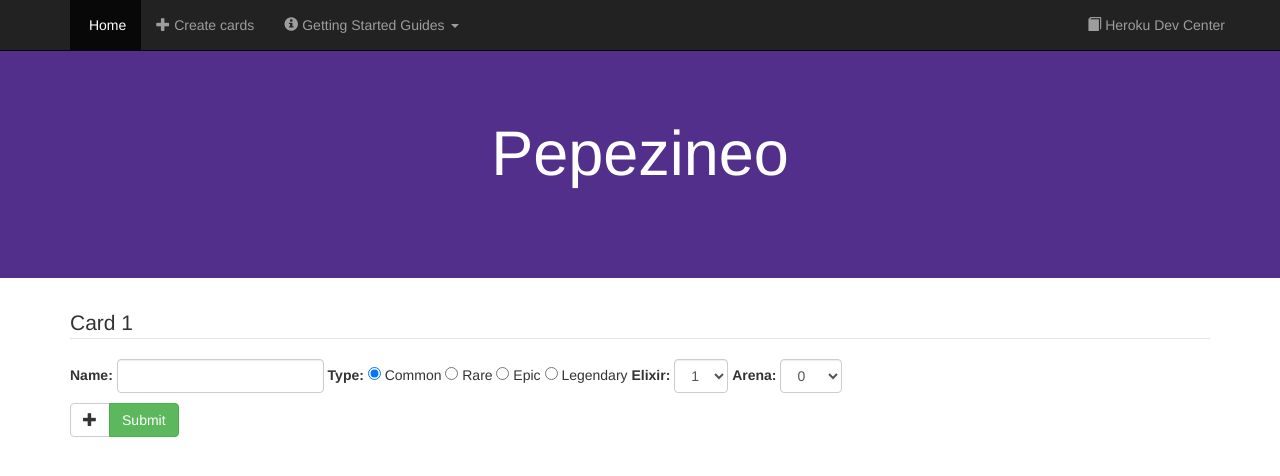
After one commit to bimaoe/pepezineo, a Django app: page /create-cards in a window 1280 px wide. The commit adds this page. Shown: the top 476 px of the page. Run offline with Django 3.2, Linux system fonts and the light colour scheme; some libraries are stand-ins or nearby versions.

Commit message:
Added card creation featur.e

```diff
--- a/gettingstarted/urls.py
+++ b/gettingstarted/urls.py
@@ -11,6 +11,10 @@ import hello.views
 
 urlpatterns = [
     url(r'^$', hello.views.index, name='index'),
+    url(r'^create-cards', hello.views.create_cards, name='create-cards'),
+    url(r'^insert-cards-into-db', hello.views.insert_cards_into_db,
+        name='insert-cards-into-db'),
+    url(r'^test', hello.views.test, name='test'),
     url(r'^db', hello.views.db, name='db'),
     url(r'^admin/', include(admin.site.urls)),
 ]
--- /dev/null
+++ b/hello/static/scripts/create_cards.js
@@ -0,0 +1,54 @@
+if (typeof pepezineo === 'undefined') {
+  pepezineo = {}
+}
+pepezineo.create_cards = {}
+pepezineo.create_cards.new_card_input_cnt = 1;
+pepezineo.create_cards.add_new_card_input = function() {
+  curr_index = pepezineo.create_cards.new_card_input_cnt;
+  pepezineo.create_cards.new_card_input_cnt++;
+  var new_card_input = "<fieldset class=\"go-away\">" +
+    "<legend> Card " + pepezineo.create_cards.new_card_input_cnt + " </legend> " +
+    "<div class=\"form-group\">" +
+      "<label for=\"name\"> Name: </label> " +
+      "<input type=\"text\" name=\"name" + curr_index + "\" class=\"form-control\">" +
+    "</div> " +
+    "<div class=\"form-group\">" +
+      "<label for=\"type\"> Type: </label> " +
+      "<input type=\"radio\" name=\"type" + curr_index + "\" value=\"common\" checked> Common " +
+      "<input type=\"radio\" name=\"type" + curr_index + "\" value=\"rare\"> Rare " +
+      "<input type=\"radio\" name=\"type" + curr_index + "\" value=\"epic\"> Epic " +
+      "<input type=\"radio\" name=\"type" + curr_index + "\" value=\"legendary\"> Legendary" +
+    "</div> " +
+    "<div class=\"form-group\">" +
+      "<label for=\"elixir\"> Elixir: </label> " +
+      "<select name=\"elixir" + curr_index + "\" class=\"form-control\">" +
+        "<option value=\"1\">1</option>" +
+        "<option value=\"2\">2</option>" +
+        "<option value=\"3\">3</option>" +
+        "<option value=\"4\">4</option>" +
+        "<option value=\"5\">5</option>" +
+        "<option value=\"6\">6</option>" +
+        "<option value=\"7\">7</option>" +
+        "<option value=\"8\">8</option>" +
+        "<option value=\"9\">9</option>" +
+      "</select>" +
+    "</div> " +
+    "<div class=\"form-group\">" +
+      "<label for=\"arena\"> Arena: </label> " +
+      "<select name=\"arena" + curr_index + "\" class=\"form-control\">" +
+        "<option value=\"0\">0</option>" +
+        "<option value=\"1\">1</option>" +
+        "<option value=\"2\">2</option>" +
+        "<option value=\"3\">3</option>" +
+        "<option value=\"4\">4</option>" +
+        "<option value=\"5\">5</option>" +
+        "<option value=\"6\">6</option>" +
+        "<option value=\"7\">7</option>" +
+        "<option value=\"8\">8</option>" +
+        "<option value=\"9\">9</option>" +
+        "<option value=\"10\">10</option>" +
+      "</select>" +
+    "</div> " +
+  "</fieldset>";
+  $("#new_card_inputs").append(new_card_input);
+}
--- a/hello/templates/base.html
+++ b/hello/templates/base.html
@@ -1,10 +1,11 @@
 <!DOCTYPE html>
 <html>
 <head>
-<title>Python Getting Started on Heroku</title>
+<title>Pepezineo</title>
   <link rel="stylesheet" type="text/css" href="//maxcdn.bootstrapcdn.com/bootstrap/3.3.4/css/bootstrap.min.css" />
   <script src="https://ajax.googleapis.com/ajax/libs/jquery/2.1.3/jquery.min.js"></script>
   <script type="text/javascript" src="//maxcdn.bootstrapcdn.com/bootstrap/3.3.4/js/bootstrap.min.js"></script>
+  <script type="text/javascript" src="../static/scripts/create_cards.js"></script>
   <style type="text/css">
     .jumbotron {
         background: #532f8c;
@@ -40,7 +41,12 @@
         max-width: 100%
     }
 
-
+    .go-away {
+      margin-bottom: 10px;
+    }
+    .small-input {
+      width: 100px;
+    }
   </style>
 </head>
 <body>
@@ -48,10 +54,10 @@
   <div class="container">
     <ul class="nav navbar-nav">
       <li class="active">
-        <a href="/"><span class="glyphicon glyphicon-home"></span> Home</a>
+        <a href="/"><span class="glyphicon glyphicon-dog"></span> Home</a>
       </li>
       <li>
-        <a href="https://devcenter.heroku.com/articles/how-heroku-works"><span class="glyphicon glyphicon-user"></span> How Heroku Works</a>
+        <a href="/create-cards"><span class="glyphicon glyphicon-plus"></span> Create cards</a>
       </li>
       <li class="dropdown">
         <a href="#" class="dropdown-toggle" data-toggle="dropdown" role="button" aria-expanded="false"><span class="glyphicon glyphicon-info-sign"></span> Getting Started Guides <span class="caret"></span></a>
--- /dev/null
+++ b/hello/templates/create-cards.html
@@ -0,0 +1,65 @@
+{% extends "base.html" %}
+{% load staticfiles %}
+
+{% block content %}
+
+<div class="jumbotron text-center">
+  <div class="container">
+    <h1>Pepezineo</h1>
+  </div>
+</div>
+<div class="container">
+  <form class="form-inline" action="/insert-cards-into-db" method="post"> {% csrf_token %}
+    <div id="new_card_inputs" class="go-away">
+      <fieldset id="card0" class="go-away">
+        <legend> Card 1 </legend>
+        <div class="form-group">
+          <label for="name"> Name: </label>
+          <input type="text" name="name0" class="form-control">
+        </div>
+        <div class="form-group">
+          <label for="type"> Type: </label>
+          <input type="radio" name="type0" value="common" checked> Common
+          <input type="radio" name="type0" value="rare"> Rare
+          <input type="radio" name="type0" value="epic"> Epic
+          <input type="radio" name="type0" value="legendary"> Legendary
+        </div>
+        <div class="form-group">
+          <label for="elixir"> Elixir: </label>
+          <select name="elixir0" class="form-control">
+            <option value="1">1</option>
+            <option value="2">2</option>
+            <option value="3">3</option>
+            <option value="4">4</option>
+            <option value="5">5</option>
+            <option value="6">6</option>
+            <option value="7">7</option>
+            <option value="8">8</option>
+            <option value="9">9</option>
+          </select>
+        </div>
+        <div class="form-group">
+          <label for="arena"> Arena: </label>
+          <select name="arena0" class="form-control">
+            <option value="0">0</option>
+            <option value="1">1</option>
+            <option value="2">2</option>
+            <option value="3">3</option>
+            <option value="4">4</option>
+            <option value="5">5</option>
+            <option value="6">6</option>
+            <option value="7">7</option>
+            <option value="8">8</option>
+            <option value="9">9</option>
+            <option value="10">10</option>
+          </select>
+        </div>
+      </fieldset>
+    </div>
+    <div class="btn-group">
+      <button type="button" onclick="pepezineo.create_cards.add_new_card_input()" class="btn btn-default"> <spam class="glyphicon glyphicon-plus"/> </button>
+      <button type="submit" class="btn btn-success"> Submit </button>
+    </div>
+  </form>
+</div>
+{% endblock %}
--- a/hello/templates/db.html
+++ b/hello/templates/db.html
@@ -11,7 +11,7 @@
 <ul>
 
 {% for card in cards %}
-    <li>{{ card.name }}, {{ card.type }}</li>
+    <li>{{ card.name }} (Arena {{ card.arena }}, {{ card.type }}) elixir:{{ card.elixir }}</li>
 {% endfor %}
 
 </ul>
--- a/hello/views.py
+++ b/hello/views.py
@@ -1,19 +1,37 @@
 from django.shortcuts import render
 from django.http import HttpResponse
+from django.http import HttpResponseRedirect
+import os
+from .models import Card
 
-from .models import Card
+def test(request):
+  print request.POST
+  return HttpResponse('<pre>' + 'hello' + '</pre>')
+
+def insert_cards_into_db(request):
+  i = 0
+  while 'name' + str(i) in request.POST:
+    cname = 'name' + str(i)
+    ctype = 'type' + str(i)
+    celixir = 'elixir' + str(i)
+    carena = 'arena' + str(i)
+    card = Card(name=request.POST[cname],
+        type=Card.get_type(request.POST[ctype]),
+        elixir=request.POST[celixir],
+        arena=request.POST[carena])
+    card.save()
+    i += 1
+  return HttpResponseRedirect('/')
+
 
 # Create your views here.
 def index(request):
-    # return HttpResponse('Hello from Python!')
-    return render(request, 'index.html')
+  return render(request, 'index.html')
 
+def create_cards(request):
+  return render(request, 'create-cards.html')
 
 def db(request):
+  cards = Card.objects.all()
 
-    card = Card(name='Knight', type=Card.COMMON)
-    card.save()
-
-    cards = Card.objects.all()
-
-    return render(request, 'db.html', {'cards': cards})
+  return render(request, 'db.html', {'cards': cards})
```
Also changed, not shown: hello/models.py (+24 -12 lines), hello/templates/index.html (+1 -44 lines), db.sqlite3, hello/migrations/0002_auto_20161221_1756.py (added), hello/static/images/lang-logo.png (renamed from hello/static/lang-logo.png), 4 other files.
